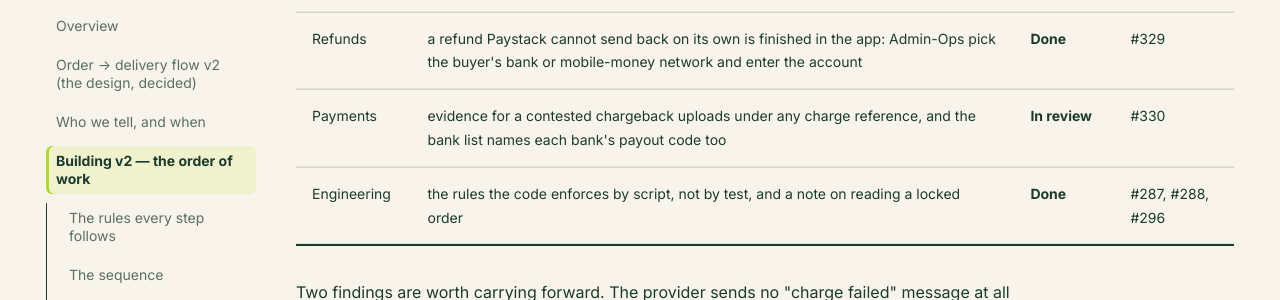
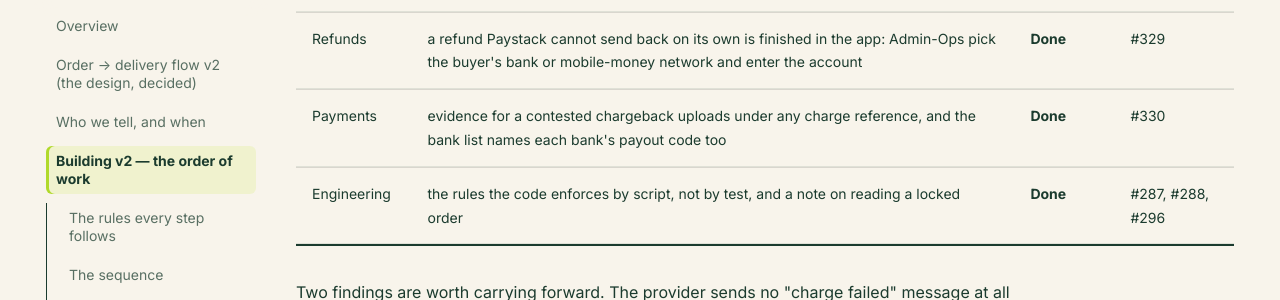
Before and after one commit to cropdoor/cropdoor-almanac, an MkDocs documentation site: the page built from docs/domain/order-delivery-flow-v2-build-order.md, in a window 1280 px wide and 900 px high, scrolled down 11395 px. Shown: the part 153-453 px from the top of the window. Built offline with MkDocs 1.6.1 and Material for MkDocs 9.7.7, drawn with Linux system fonts in a browser that asks for light colours; some web fonts are replaced; comment, search, counter and statistics services are not loaded.

Commit message:
tracker: dispute upload filename encoded + bank code is done (#330)

```diff
--- a/docs/domain/order-delivery-flow-v2-build-order.md
+++ b/docs/domain/order-delivery-flow-v2-build-order.md
@@ -147,7 +147,7 @@ Found while building step 3's refunds and while testing against the real payment
 | Payments | a lost chargeback reverses what the order's ledger holds, raising an alarm if that is not the payment, and a refund landing afterwards never posts on top of it | **Done** | #327 |
 | Payments | Paystack resending a lost chargeback is one loss: audited and counted once, while a different dispute is still raised | **Done** | #328 |
 | Refunds | a refund Paystack cannot send back on its own is finished in the app: Admin-Ops pick the buyer's bank or mobile-money network and enter the account | **Done** | #329 |
-| Payments | evidence for a contested chargeback uploads under any charge reference, and the bank list names each bank's payout code too | **In review** | #330 |
+| Payments | evidence for a contested chargeback uploads under any charge reference, and the bank list names each bank's payout code too | **Done** | #330 |
 | Engineering | the rules the code enforces by script, not by test, and a note on reading a locked order | **Done** | #287, #288, #296 |
 
 Two findings are worth carrying forward. The provider sends no "charge failed" message at all — a failed card simply leaves the transaction unpaid, and the platform notices by asking. And a payment attempt now says why it did not count, which is what a refund-by-hand needs: the attempt itself names the charge to give back.
```
